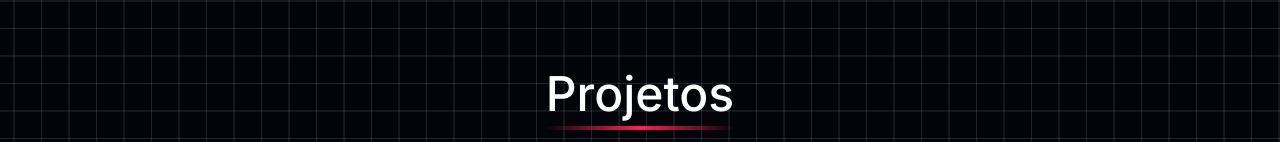
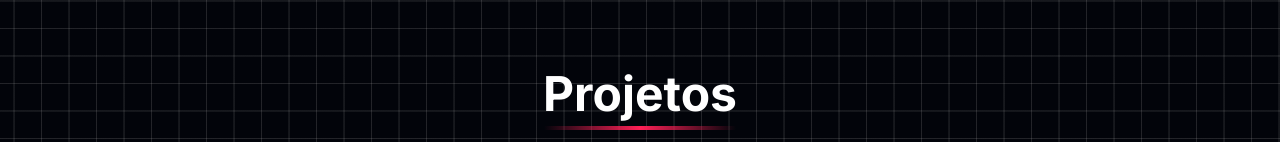
Before and after one commit to ssergiofeitosa/Portfolio, a React (Vite) app: page / in a window 1280 px wide. Shown: the part 810-952 px from the top of the page. Built offline with nearby package versions, Linux system fonts and the light colour scheme.

Commit message:
chore:changed projects's h1 font to bold

```diff
--- a/src/components/swiper/Swiper.tsx
+++ b/src/components/swiper/Swiper.tsx
@@ -85,7 +85,7 @@ const Swiperr = () => {
     >
       <div className="w-full max-w-6xl flex flex-col items-center ">
         <div className="container mx-auto text-center mb-8 w-[85%] lg:w-[70%] ">
-          <h2 className="text-white text-5xl md:text-4xl lg:text-5xl font-medium items-center mb-2">
+          <h2 className="text-white text-5xl md:text-4xl lg:text-5xl font-bold items-center mb-2">
             Projetos
           </h2>
           <div className="h-1 bg-gradient-to-r from-transparent via-rose-500 to-transparent w-48 mx-auto mb-8"></div>
```
